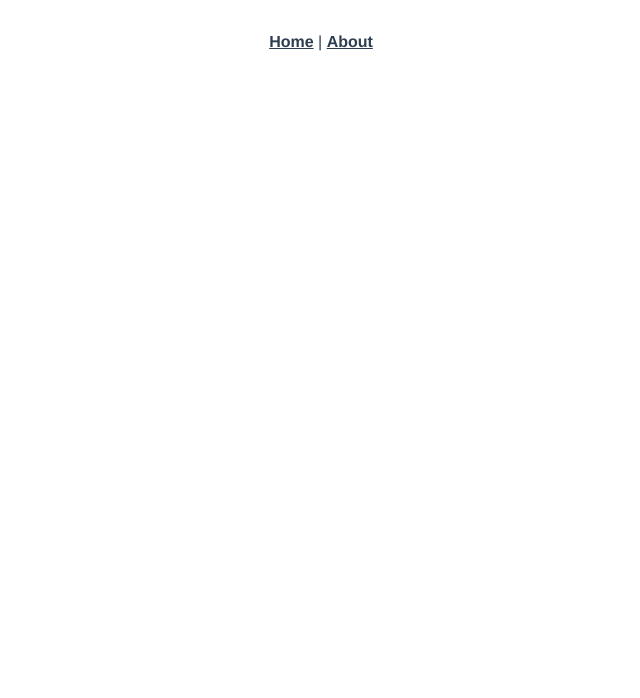
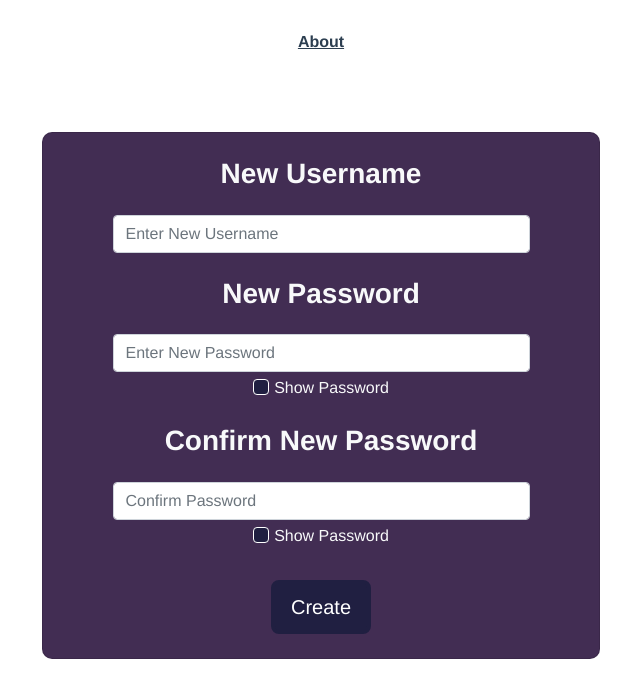
Before and after one commit to Fung-Justin/ICS4U-ISP-Scouting-WebApp, a Vue app in the folder scouting-app/: page /create-account in a window 1280 px wide. Before the commit this address had no page. Shown: the top 698 px of the page, without its empty margins (319-959 px from the left). Built offline with nearby package versions, Linux system fonts and the light colour scheme.

Commit message:
Added Functionality to Password page

```diff
--- a/scouting-app/src/App.vue
+++ b/scouting-app/src/App.vue
@@ -1,6 +1,5 @@
 <template>
   <div id="nav">
-    <router-link to="/">Home</router-link> |
     <router-link to="/about">About</router-link>
   </div>
   <router-view />
--- a/scouting-app/src/components/Password.vue
+++ b/scouting-app/src/components/Password.vue
@@ -6,29 +6,45 @@
           <div class="card text-light mx-auto">
             <form>
               <div class="mb-3">
-                <h2 class="form-label fw-bold my-4">
-                  Username
-                </h2>
+                <h2 class="form-label fw-bold my-4">Username</h2>
                 <input
-                  type="email"
+                  type="username"
                   class="form-control mx-auto auth"
                   id="username"
-                  aria-describedby="emailHelp"
                   placeholder="Enter Username"
                 />
               </div>
               <div class="mb-3">
-                <h2 class="form-label fw-bold my-4">
-                  Password
-                </h2>
+                <h2 class="form-label fw-bold my-4">Password</h2>
                 <input
                   type="password"
                   class="form-control mx-auto auth"
                   id="password"
                   placeholder="Enter Password"
                 />
+                <input
+                  class="ml-3 form-check-input"
+                  type="checkbox"
+                  value=""
+                  id="checkbox"
+                  v-on:click="checkValue()"
+                />
+                <label class="form-check-label box-text" for="flexCheckDefault">
+                  Show Password
+                </label>
               </div>
-              <button type="button" class="btn text-light px-3 mt-3 mb-4 btn-lg">Login</button>
+              <router-link id="link" class="h5" to="/create-account"
+                >Create a new account</router-link
+              >
+              <div>
+                <button
+                  id="login"
+                  type="button"
+                  class="btn px-3 mt-3 mb-4 btn-lg"
+                >
+                  Login
+                </button>
+              </div>
             </form>
           </div>
         </div>
@@ -39,32 +55,28 @@
 
 <script>
 export default {
-  name: "HelloWorld",
-  props: {
-    msg: String,
+  name: "Login",
+  methods: {
+    checkValue() {
+      let check = document.querySelector("#checkbox");
+      let password = document.querySelector("#password");
+
+      if (check.checked == true) {
+        password.type = "textbox";
+      } else if (check.checked == false) {
+        password.type = "password";
+      }
+    },
   },
 };
 </script>
 
 <!-- Add "scoped" attribute to limit CSS to this component only -->
 <style scoped>
-h3 {
-  margin: 40px 0 0;
-}
-ul {
-  list-style-type: none;
-  padding: 0;
-}
-li {
-  display: inline-block;
-  margin: 0 10px;
-}
-a {
-  color: #42b983;
-}
+
 .card {
   border-radius: 10px;
-  background-color:#422d53;
+  background-color: #422d53;
   width: 50%;
 }
 .auth {
@@ -74,7 +86,35 @@ a {
   background-image: url("../image.jpg");
 }
 */
-.btn {
-  background-color:#201f41 ;
+#link {
+  text-decoration: none;
+  color: white;
+  transition-duration: 0.4s;
+}
+#link:hover {
+  color: rgb(199, 199, 199);
+}
+#login:hover {
+  background-color: white;
+  color: black;
+  border: 4px solid #201f41;
+}
+#login {
+  border-radius: 8px;
+  transition-duration: 0.4s;
+  background-color: #201f41;
+  border: 4px solid #201f41;
+  color: white;
+}
+.form-check-label {
+  margin-left: 5px;
+}
+#checkbox {
+  margin-top: 7px;
+  background-color: #201f41;
+  border: 1px solid white;
+}
+.box-text {
+  margin-top: 4px;
 }
 </style>
--- a/scouting-app/src/router/index.js
+++ b/scouting-app/src/router/index.js
@@ -4,16 +4,18 @@ import Home from '../views/Home.vue'
 const routes = [
   {
     path: '/',
-    name: 'Home',
-    component: Home
+    name: 'Password',
+    component: () => import('../views/Home.vue')
   },
   {
     path: '/about',
     name: 'About',
-    // route level code-splitting
-    // this generates a separate chunk (about.[hash].js) for this route
-    // which is lazy-loaded when the route is visited.
-    component: () => import(/* webpackChunkName: "about" */ '../views/About.vue')
+    component: () => import('../views/About.vue')
+  },
+  {
+    path: '/create-account',
+    name: 'Create Account',
+    component: () => import('../views/Create-Password.vue')
   }
 ]
 
--- /dev/null
+++ b/scouting-app/src/views/Create-Password.vue
@@ -0,0 +1,150 @@
+<template>
+  <div class="img p-5">
+    <div class="container">
+      <div class="row text-center">
+        <div class="col-md">
+          <div class="card text-light mx-auto">
+            <form>
+              <div class="mb-3">
+                <h3 class="form-label fw-bold my-4">New Username</h3>
+                <input
+                  type="username"
+                  class="form-control mx-auto auth"
+                  id="username"
+                  placeholder="Enter New Username"
+                />
+              </div>
+              <div class="mb-3">
+                <h3 class="form-label fw-bold my-4">New Password</h3>
+                <input
+                  type="password"
+                  class="form-control mx-auto auth"
+                  id="password"
+                  placeholder="Enter New Password"
+                />
+                <input
+                  class="ml-3 form-check-input"
+                  type="checkbox"
+                  value=""
+                  id="checkbox"
+                  v-on:click="checkValue()"
+                />
+                <label class="form-check-label box-text" for="flexCheckDefault">
+                  Show Password
+                </label>
+              </div>
+              <div class="mb-3">
+                <h3 class="form-label fw-bold my-4">Confirm New Password</h3>
+                <input
+                  type="password"
+                  class="form-control mx-auto auth"
+                  id="repeat-password"
+                  placeholder="Confirm Password"
+                />
+                <input
+                  class="ml-3 form-check-input"
+                  type="checkbox"
+                  value=""
+                  id="repeat-checkbox"
+                  v-on:click="checkValue()"
+                />
+                <label class="form-check-label box-text" for="flexCheckDefault">
+                  Show Password
+                </label>
+              </div>
+              <div>
+                <button
+                  id="create"
+                  type="button"
+                  class="btn px-3 mt-3 mb-4 btn-lg"
+                >
+                  Create
+                </button>
+              </div>
+            </form>
+          </div>
+        </div>
+      </div>
+    </div>
+  </div>
+</template>
+
+<script>
+export default {
+  name: "Create Account",
+  methods: {
+    checkValue() {
+      let check = document.querySelector("#checkbox");
+      let password = document.querySelector("#password");
+      let confirmCheck = document.querySelector("#repeat-checkbox");
+      let confirmPassword = document.querySelector("#repeat-password");
+
+      if (check.checked == true) {
+        password.type = "textbox";
+      } else if (check.checked == false) {
+        password.type = "password";
+      }
+
+      if (confirmCheck.checked == true) {
+        confirmPassword.type = "textbox";
+      } else if (confirmCheck.checked == false) {
+        confirmPassword.type = "password";
+      }
+    },
+  },
+};
+</script>
+
+<style scoped>
+h3 {
+  margin: 40px 0 0;
+}
+ul {
+  list-style-type: none;
+  padding: 0;
+}
+li {
+  display: inline-block;
+  margin: 0 10px;
+}
+a {
+  color: #42b983;
+}
+.card {
+  border-radius: 10px;
+  background-color: #422d53;
+  width: 50%;
+}
+.auth {
+  width: 75%;
+}
+
+#create:hover {
+  background-color: white;
+  color: black;
+  border: 4px solid #201f41;
+}
+#create {
+  border-radius: 8px;
+  transition-duration: 0.4s;
+  background-color: #201f41;
+  border: 4px solid #201f41;
+  color: white;
+}
+.form-check-label {
+  margin-left: 5px;
+}
+#checkbox {
+  margin-top: 7px;
+  background-color: #201f41;
+  border: 1px solid white;
+}
+.box-text {
+  margin-top: 4px;
+}
+#repeat-checkbox {
+  margin-top: 7px;
+  background-color: #201f41;
+  border: 1px solid white;
+}
+</style>
```
